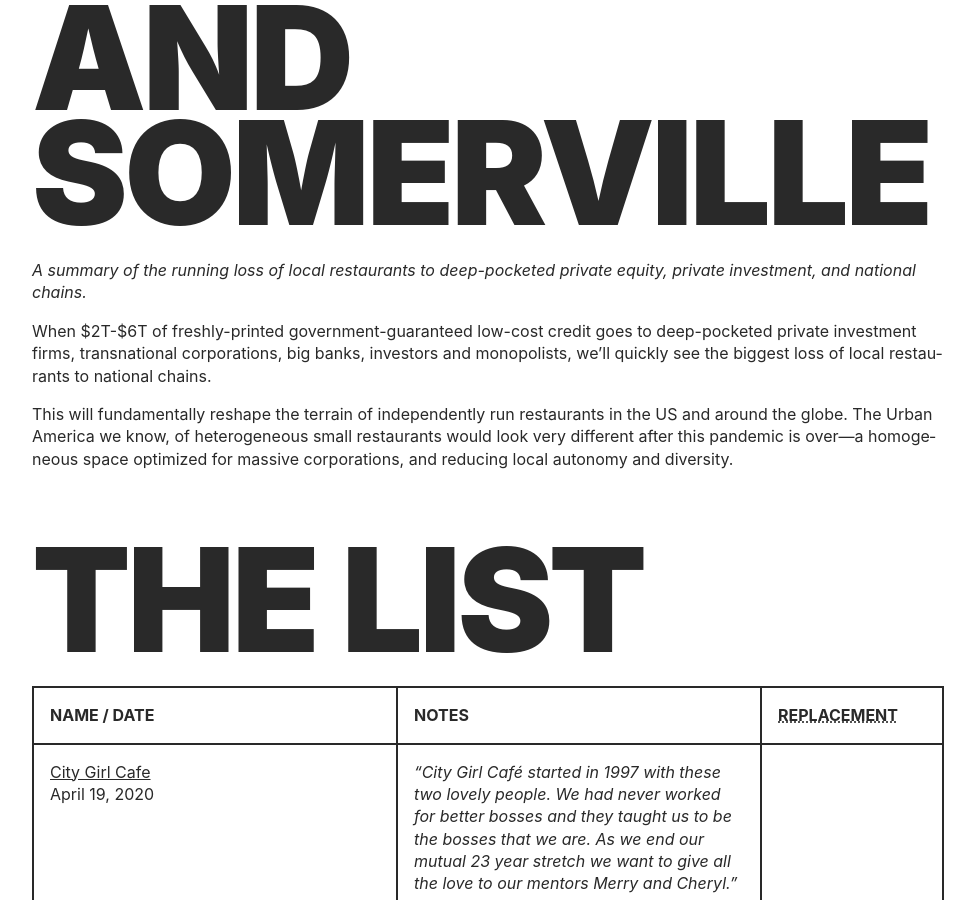
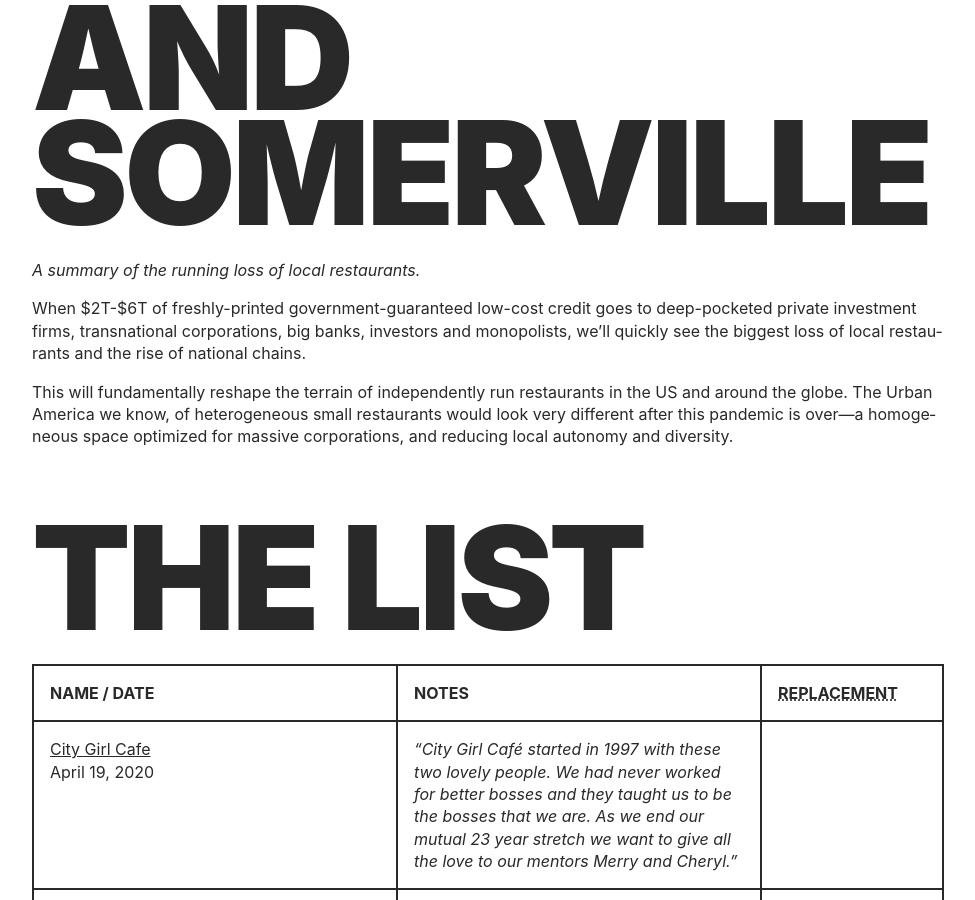
Before and after one commit to unredacted-word/katamari-restaurants, a Jekyll site: the page built from index.md, in a window 1280 px wide and 900 px high, scrolled down 533 px. Shown: the whole window, without its empty margins (152-1127 px from the left). Built offline with Jekyll 4.4.1, drawn with Linux system fonts in a browser that asks for light colours.

Commit message:
reworded

```diff
--- a/index.md
+++ b/index.md
@@ -17,13 +17,12 @@ style: |
 
 # Lost Restaurants of Cambridge and Somerville
 
-_A summary of the running loss of local restaurants to deep-pocketed private
-equity, private investment, and national chains._
+_A summary of the running loss of local restaurants._
 
 When $2T-$6T of freshly-printed government-guaranteed low-cost credit goes to
 deep-pocketed private investment firms, transnational corporations, big banks,
 investors and monopolists, we'll quickly see the biggest loss of local
-restaurants to national chains.
+restaurants and the rise of national chains.
 
 This will fundamentally reshape the terrain of independently run restaurants in
 the US and around the globe. The Urban America we know, of heterogeneous small
```
